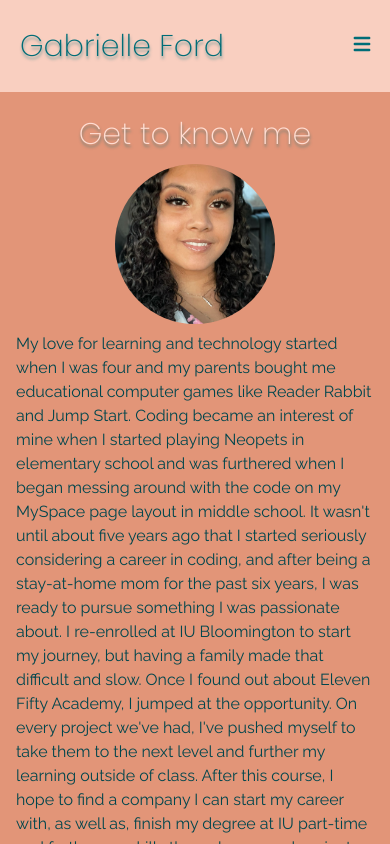
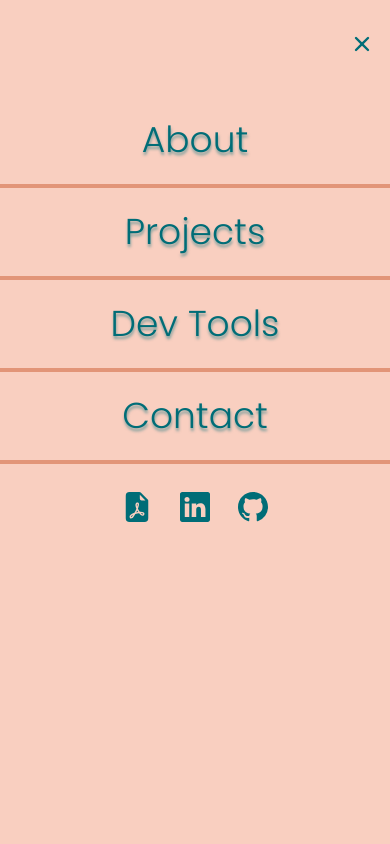
Before and after one commit to gabrielleford/Portfolio, a React (Create React App) app: page /#about in a window 390 px wide. Both pictures are taken after a click on the icon 362 px from the left and 44 px from the top of the page. Shown: the top 844 px of the page. Built offline with nearby package versions, Linux system fonts and the light colour scheme.

Commit message:
finished mobile navbar

```diff
--- a/src/App.js
+++ b/src/App.js
@@ -1,36 +1,28 @@
 import './App.css';
-// import Navbar from './components/Navbar';
 import About from './components/About';
 import Projects from './components/Projects';
 import DevTools from './components/DevTools';
 import Contact from './components/Contact';
-// import Quotes from './components/Quotes';
-// import MobileNavbar from './components/MobileNavbar';
 import { useState } from 'react';
 import Navbar from './components/Navbar';
+import MobileAside from './components/MobileAside';
+import { AsideClass, NavbarClass } from './components/Reusable/Data';
 
 function App() {
   const [isOpen, setIsOpen] = useState(false);
-  const [darkMode, setDarkMode] = useState(false);
   const about = 'about';
   const projects = 'projects';
   const devtools = 'devtools';
   const contact = 'contact';
 
-  const toggle = () => {
-    setIsOpen(!isOpen);
-  }
-
   return (
     <>
-      <Navbar about={about} projects={projects} devtools={devtools} contact={contact} />
+      <MobileAside {...AsideClass} isOpen={isOpen} setIsOpen={setIsOpen} />
+      <Navbar {...NavbarClass} isOpen={isOpen} setIsOpen={setIsOpen} />
       <About about={about} />
       <Projects projects={projects} />
       <DevTools devtools={devtools} />
       <Contact contact={contact} />
-      {/* <MobileNavbar isOpen={isOpen} setIsOpen={setIsOpen} toggle={toggle} />
-      <Navbar isOpen={isOpen} toggle={toggle} /> */}
-      {/* <Quotes /> */}
     </>
   );
 }
--- a/src/components/Contact.js
+++ b/src/components/Contact.js
@@ -1,3 +1,5 @@
+import { BsFileEarmarkPdfFill, BsGithub, BsLinkedin } from 'react-icons/bs';
+
 const Contact = ({ contact }) => {
     return (
       <div id={contact}>
@@ -20,6 +22,17 @@ const Contact = ({ contact }) => {
                   <button type='submit' className="font-poppins-light text-dark-teal text-xl w-fit px-3 py-1 mx-auto bg-peach shadow-lg rounded-[5px] transition-all duration-300 ease-in-out border border-light-peach/75 hover:bg-light-peach formBtn">Submit</button>
                 </form>
               </div>
+              <div className='flex justify-center px-4 mt-10 space-x-7 text-dark-teal lg-xl:hidden'>
+                <a href="../assets/GabrielleFord'sResume.pdf" download className='transition-all ease-in-out duration-200 hover:scale-110'>
+                  <BsFileEarmarkPdfFill className='text-3xl'/>
+                </a>
+                <a href="https://www.linkedin.com/in/fdgabrielle" target="_blank" rel='noreferrer' className='transition-all ease-in-out duration-200 hover:scale-110'>
+                  <BsLinkedin className='text-3xl'/>
+                </a>
+                <a href='https://github.com/gabrielleford' target="_blank" rel='noreferrer' className='transition-all ease-in-out duration-200 hover:scale-110'>
+                  <BsGithub className='text-3xl'/>
+                </a>
+              </div>
           </div>
           <div className="font-poppins-light bg-dark-peach text-dark-teal py-4 text-center">
             <p>Gabrielle Ford © 2022</p>
--- /dev/null
+++ b/src/components/MobileAside.js
@@ -0,0 +1,68 @@
+import React from 'react'
+import { Link } from 'react-scroll';
+import { HiX } from 'react-icons/hi'
+import { BsFileEarmarkPdfFill, BsGithub, BsLinkedin } from 'react-icons/bs';
+
+const MobileAside = (props) => {
+  return (
+    <div onClick={() => props.setIsOpen(!props.isOpen)} className={props.isOpen ? props.visible : props.hidden}>
+      <div className='absolute right-4 xs:right-2 text-2xl xs:text-4xl sm:text-5xl sm:right-10 cursor-pointer text-dark-teal'>
+        <HiX />
+      </div>
+      <div className='grid gap-y-0 py-16 text-center text-dark-teal text-4xl'>
+        <Link
+          className='cursor-pointer navLink py-6 border-b-4 border-b-dark-peach hover:bg-light-peach active:bg-teal'
+          onClick={() => props.setIsOpen(!props.isOpen)}
+          to='about'
+          smooth={true}
+          duration={500}
+          offset={-45}
+        >
+          About
+        </Link>
+        <Link
+          className='cursor-pointer navLink py-6 border-b-4 border-b-dark-peach hover:bg-light-peach active:bg-teal'
+          onClick={() => props.setIsOpen(!props.isOpen)}
+          to='projects'
+          smooth={true}
+          duration={500}
+          offset={-45}
+        >
+          Projects
+        </Link>
+        <Link
+          className='cursor-pointer navLink py-6 border-b-4 border-b-dark-peach hover:bg-light-peach active:bg-teal'
+          onClick={() => props.setIsOpen(!props.isOpen)}
+          to='devtools'
+          smooth={true}
+          duration={500}
+          offset={-155}
+        >
+          Dev Tools
+        </Link>
+        <Link
+          className='cursor-pointer navLink py-6 border-b-4 border-b-dark-peach hover:bg-light-peach active:bg-teal'
+          onClick={() => props.setIsOpen(!props.isOpen)}
+          to='contact'
+          smooth={true}
+          duration={500}
+        >
+          Contact
+        </Link>
+        <div className='flex justify-center px-4 mt-7 space-x-7 text-dark-teal'>
+          <a href="../assets/GabrielleFord'sResume.pdf" download className='transition-all ease-in-out duration-200 hover:scale-110'>
+            <BsFileEarmarkPdfFill className='text-3xl'/>
+          </a>
+          <a href="https://www.linkedin.com/in/fdgabrielle" target="_blank" rel='noreferrer' className='transition-all ease-in-out duration-200 hover:scale-110'>
+            <BsLinkedin className='text-3xl'/>
+          </a>
+          <a href='https://github.com/gabrielleford' target="_blank" rel='noreferrer' className='transition-all ease-in-out duration-200 hover:scale-110'>
+            <BsGithub className='text-3xl'/>
+          </a>
+        </div>
+      </div>
+    </div>
+  )
+}
+
+export default MobileAside
--- a/src/components/Navbar.js
+++ b/src/components/Navbar.js
@@ -1,41 +1,14 @@
-import React, { useState, useEffect } from 'react'
+import React from 'react'
 import { Link } from 'react-scroll';
 import { BsFileEarmarkPdfFill, BsGithub, BsLinkedin } from 'react-icons/bs';
 import { HiMenu } from 'react-icons/hi';
 
-const Navbar = () => {
-  // const about = document.getElementById('about')
-  // const projects = document.getElementById('projects')
-  // const devtools = document.getElementById('devTools')
-  // const contact = document.getElementById('contact')
-
-  // console.log(about)
-  // console.log(projects)
-  // console.log(devtools)
-  // console.log(contact)
-
-  // const isInViewport = (element) => {
-  //   const rect = element.getBoundingClientRect()
-  //   return (
-  //     rect.top >= 0 &&
-  //     rect.left >= 0 &&
-  //     rect.bottom <= (window.innerHeight || document.documentElement.clientHeight) &&
-  //     rect.right <= (window.innerWidth || document.documentElement.clientWidth)
-  //   )
-  // }
-
-  // useEffect(() => {
-  //   window.addEventListener('scroll', console.log(isInViewport(about)))
-  //   console.log(isInViewport(projects))
-  //   console.log(isInViewport(devtools))
-  //   console.log(isInViewport(contact))
-  // },[])
-
+const Navbar = (props) => {
   return (
     <>
       <h1 className='text-3xl text-dark-teal z-30 top-7 font-display absolute left-5 xs:text-5xl sm:text-7xl lg-xl:text-8xl xl:top-14 lg-xl:left-16 lg-xl:w-28 xl:w-fit navHeader'>Gabrielle Ford</h1>
-      <div className='flex sticky py-3 mt-5 mb-6 top-0 w-full bg-peach z-20 justify-end items-center lg-xl:hidden'>
-        <HiMenu className='relative right-4 xs:right-2 text-2xl xs:text-4xl sm:text-5xl sm:right-10 cursor-pointer text-dark-teal' />
+      <div className={props.isOpen ? props.hidden : props.visible}>
+        <HiMenu onClick={() => props.setIsOpen(!props.isOpen)} className='relative right-4 xs:right-2 text-2xl xs:text-4xl sm:text-5xl sm:right-10 cursor-pointer text-dark-teal' />
       </div>
       <div className='hidden sticky sm:bg-peach z-20 top-0 left-0 w-full lg-xl:flex sm:justify-end lg:px-12 xl:px-24 py-6 mt-12 mb-6 sm:mb-24 xl:mb-5 overflow-auto'>
         {/* <h1>Gabrielle Ford</h1> */}
--- a/src/components/Quotes.js
+++ /dev/null
@@ -1,22 +0,0 @@
-const Quotes = () => {
-    return (
-        <div id="quotes">
-            <p>“Make the most of yourself by fanning the tiny, inner sparks of possibility into flames of achievement.”</p>
-            <p>- Golda Meir</p>
-
-            <p>“What you do makes a difference, and you have to decide what kind of difference you want to make.”</p>
-            <p>- Jane Goodall</p>
-
-            <p>“Spread love everywhere you go. Let no one ever come to you without leaving happier.”</p>
-            <p>- Mother Teresa</p>
-
-            <p>“You may not control all the events that happen to you, but you can decide not to be reduced by them.”</p>
-            <p>- Maya Angelou</p>
-
-            <p>“You miss 100% of the shots you don't take. - Wayne Gretzky”</p>
-            <p>- Michael Scott</p>
-        </div>
-    )
-}
-
-export default Quotes;
--- a/src/components/Reusable/Data.js
+++ b/src/components/Reusable/Data.js
@@ -61,5 +61,12 @@ export const RickAndMortyDatabase = {
   linkClass: 'flex items-center justify-center text-lg sm:text-xl text-dark-text font-poppins-regular mx-auto px-2 py-1 bg-dark-peach rounded-sm w-fit hover:bg-peach shadow-md transition-all duration-200 drop-shadow-[0_0_7px_rgba(0,0,0,0.4)]',
 }
 
-export const hidden = 'opacity'
-export const visible = ''
+export const NavbarClass = {
+  hidden: 'top-[-100%] transition-all ease-in-out duration-300 flex sticky py-3 mt-5 mb-6 w-full bg-peach z-20 justify-end items-center lg-xl:hidden',
+  visible: 'flex sticky py-3 mt-5 mb-6 top-0 w-full bg-peach z-20 justify-end items-center lg-xl:hidden transition-all ease-in-out duration-300',
+}
+
+export const AsideClass = {
+  hidden: 'fixed top-[-100%] opacity-0 transition-all ease-in-out duration-300 bg-peach z-50 right-0 pt-8 w-full',
+  visible: 'bg-peach z-50 fixed top-0 right-0 w-full h-screen pt-8 opacity-100 transition-all ease-in-out duration-300',
+}
```
